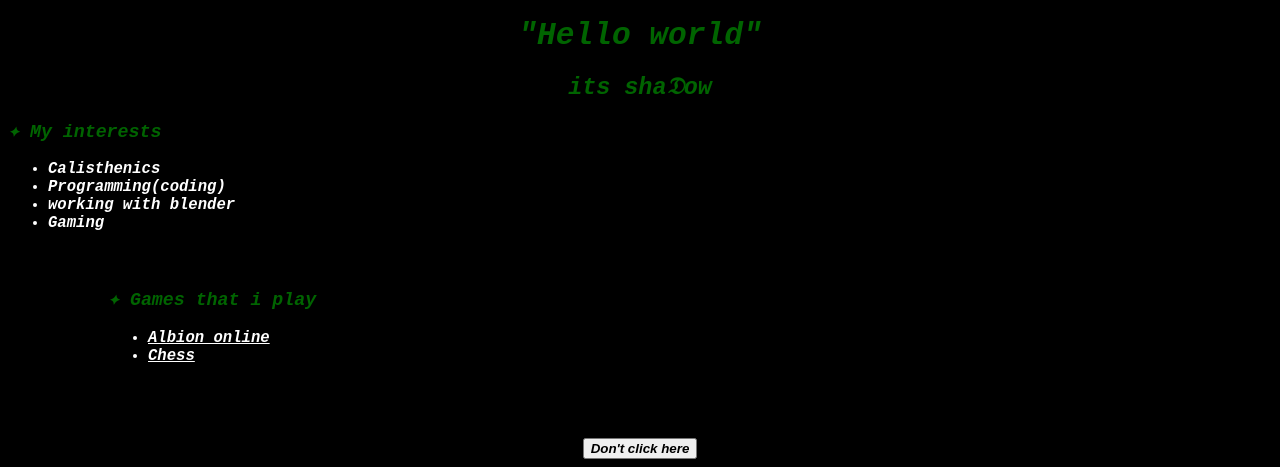
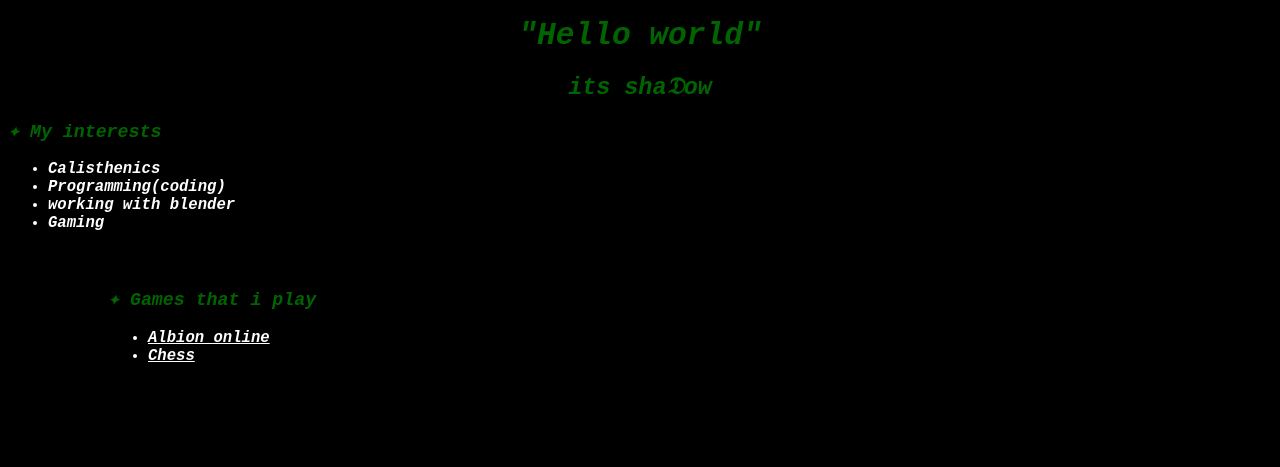
Before and after one commit to sha7ow/only-Front-end, a plain HTML site: page index.html in a window 1280 px wide. Shown: the part 511-978 px from the top of the page. After the commit the page ends 957 px from the top, so only its background shows below. Drawn offline with Linux system fonts and the light colour scheme.

Commit message:
Update index.html

```diff
--- a/index.html
+++ b/index.html
@@ -55,11 +55,5 @@
         </li>
       </ul>
     </div>
-    <center>
-    <a href="about.html"
-        ><button>
-          <b><em>Don't click here</em></b>
-        </button></a
-      >
   </body>
 </html>
```
